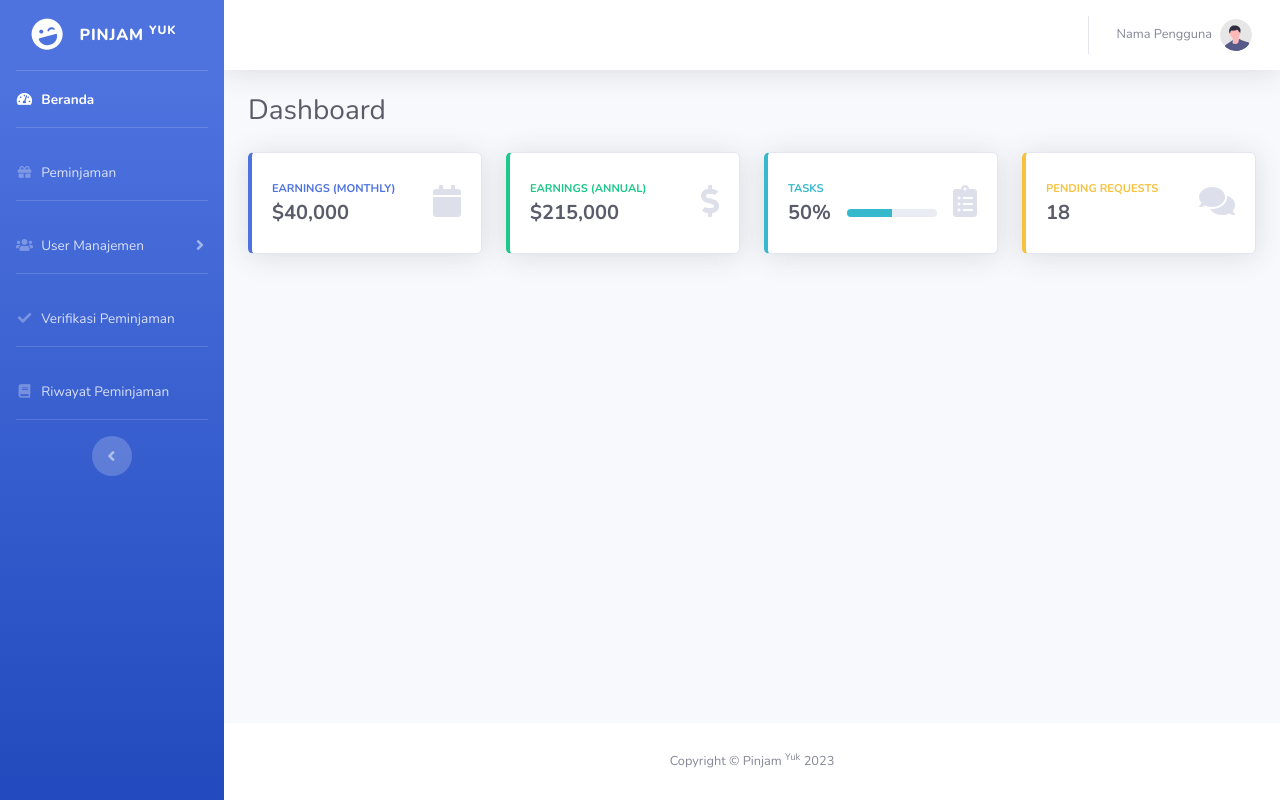
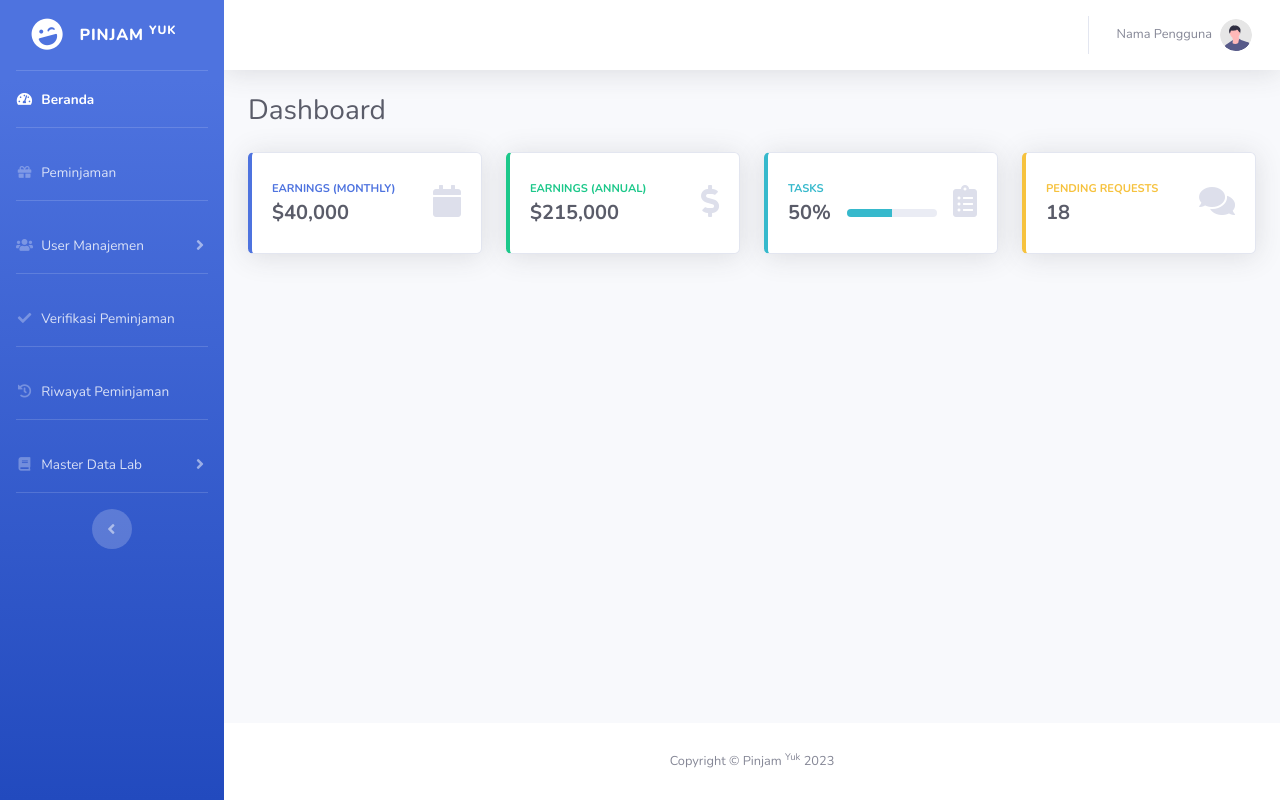
Before and after one commit to fikritalipi29/peminjaman_lab, a CodeIgniter app: page /peminjaman_lab/ in a window 1280 px wide. Run offline with CodeIgniter, Linux system fonts and the light colour scheme.

Commit message:
[+] Fix Sidebar

```diff
--- a/application/views/template/sidebar.php
+++ b/application/views/template/sidebar.php
@@ -64,9 +64,28 @@
 			<!-- Nav Item - Verifikasi Peminjaman -->
 			<li class="nav-item">
 				<a class="nav-link" href="#">
-					<i class="fas fa-fw fa-book"></i>
+					<i class="fas fa-fw fa-history"></i>
 					<span>Riwayat Peminjaman</span></a>
 			</li>
+
+            <!-- Divider -->
+            <hr class="sidebar-divider">
+
+            <!-- Nav Item - User Management -->
+            <li class="nav-item">
+                <a class="nav-link collapsed" href="#" data-toggle="collapse" data-target="#masterDataLab"
+                    aria-expanded="true" aria-controls="collapseTwo">
+                    <i class="fas fa-fw fa-book"></i>
+                    <span>Master Data Lab</span>
+                </a>
+                <div id="masterDataLab" class="collapse" aria-labelledby="headingTwo" data-parent="#accordionSidebar">
+                    <div class="bg-white py-2 collapse-inner rounded">
+                        <h6 class="collapse-header">Komponen Master Data:</h6>
+                        <a class="collapse-item" href="#">Prodi</a>
+                        <a class="collapse-item" href="#">Laboratorium</a>
+                    </div>
+                </div>
+            </li>
 
 			<!-- Divider -->
             <hr class="sidebar-divider d-none d-md-block">
```
